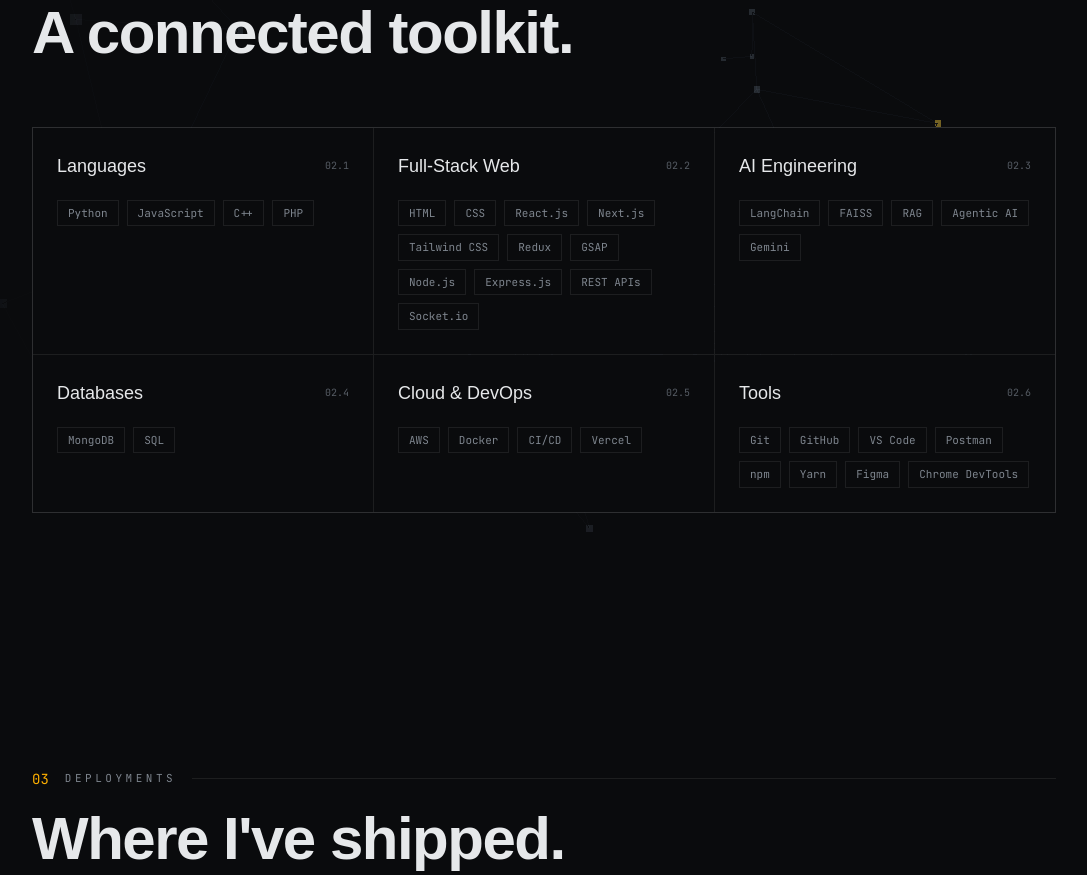
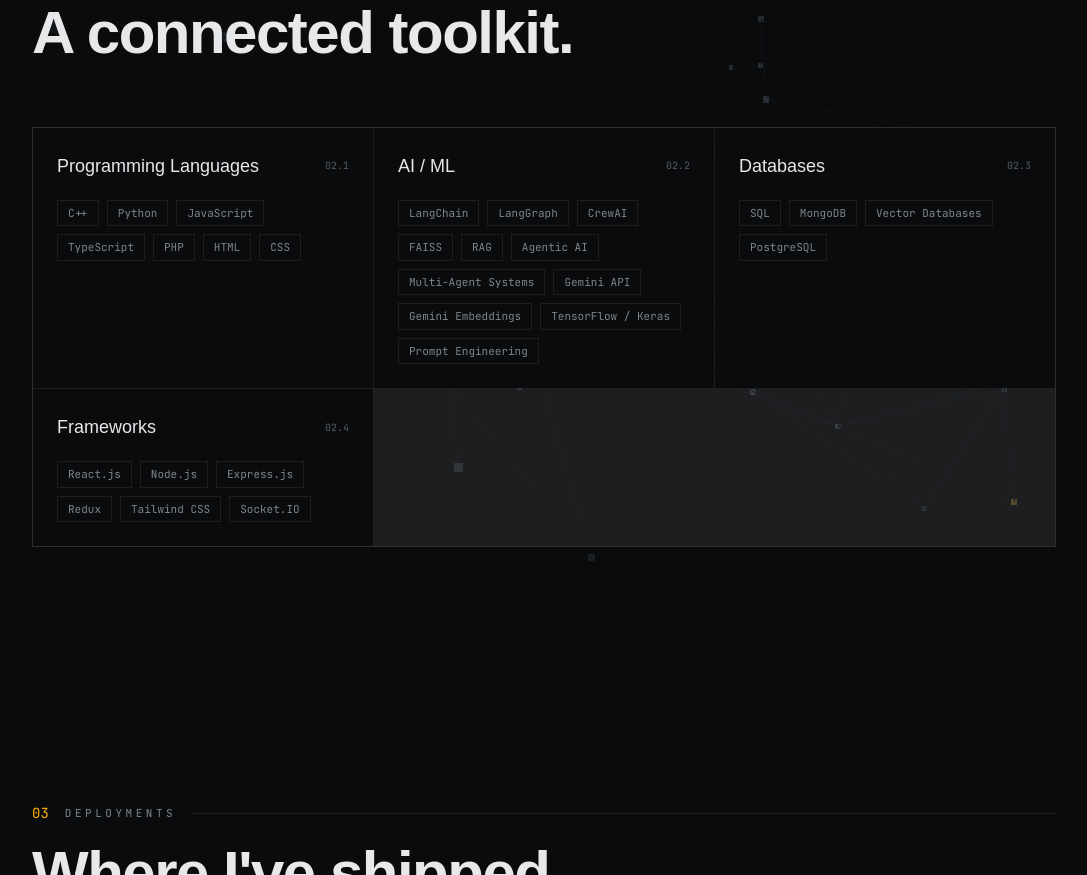
Before and after one commit to Vansh150705/Personal-Portfolio-Vansh, a React (Vite) app: page / in a window 1280 px wide. Shown: the part 2220-3095 px from the top of the page, without its empty margins (96-1183 px from the left). Built offline with nearby package versions, Linux system fonts and the light colour scheme; a web font is replaced by a local one.

Commit message:
content(skills): restructure into resume categories - Languages, AI/ML, Databases, Frameworks

```diff
--- a/src/constants.js
+++ b/src/constants.js
@@ -15,28 +15,20 @@
 
 export const SkillsInfo = [
   {
-    title: 'Languages',
-    skills: ['Python', 'JavaScript', 'C++', 'PHP']
+    title: 'Programming Languages',
+    skills: ['C++', 'Python', 'JavaScript', 'TypeScript', 'PHP', 'HTML', 'CSS']
   },
   {
-    title: 'Full-Stack Web',
-    skills: ['HTML', 'CSS', 'React.js', 'Next.js', 'Tailwind CSS', 'Redux', 'GSAP', 'Node.js', 'Express.js', 'REST APIs', 'Socket.io']
-  },
-  {
-    title: 'AI Engineering',
-    skills: ['LangChain', 'FAISS', 'RAG', 'Agentic AI', 'Gemini']
+    title: 'AI / ML',
+    skills: ['LangChain', 'LangGraph', 'CrewAI', 'FAISS', 'RAG', 'Agentic AI', 'Multi-Agent Systems', 'Gemini API', 'Gemini Embeddings', 'TensorFlow / Keras', 'Prompt Engineering']
   },
   {
     title: 'Databases',
-    skills: ['MongoDB', 'SQL']
+    skills: ['SQL', 'MongoDB', 'Vector Databases', 'PostgreSQL']
   },
   {
-    title: 'Cloud & DevOps',
-    skills: ['AWS', 'Docker', 'CI/CD', 'Vercel']
-  },
-  {
-    title: 'Tools',
-    skills: ['Git', 'GitHub', 'VS Code', 'Postman', 'npm', 'Yarn', 'Figma', 'Chrome DevTools']
+    title: 'Frameworks',
+    skills: ['React.js', 'Node.js', 'Express.js', 'Redux', 'Tailwind CSS', 'Socket.IO']
   }
 ];
 
```
